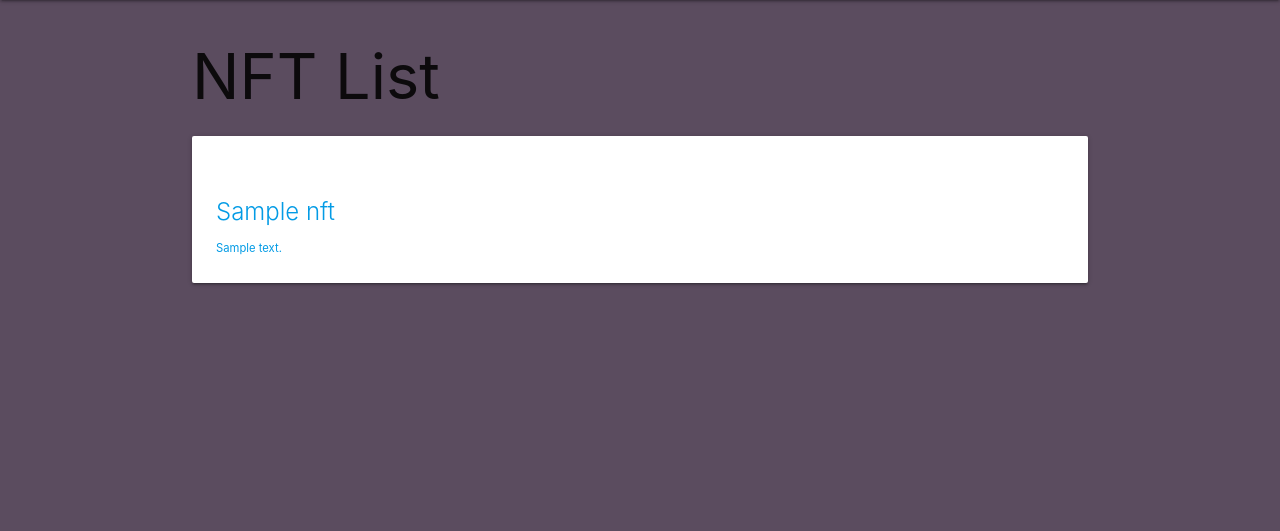
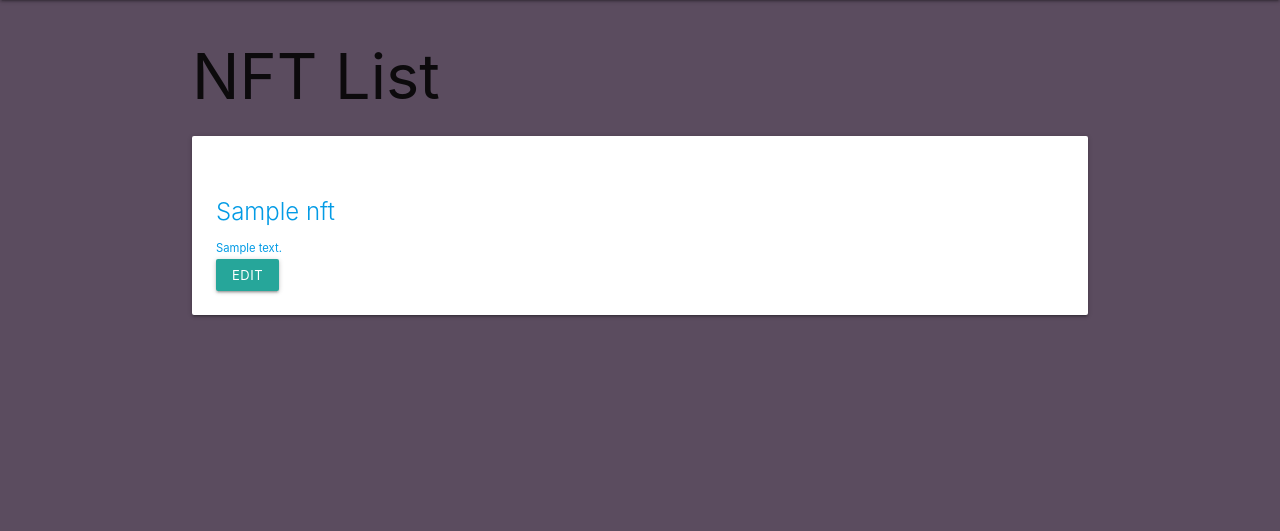
Before and after one commit to TonyPurple/nft-market--flex-44, a Django app: page /nfts/ in a window 1280 px wide. Shown: the part 64-595 px from the top of the page. Run offline with Django 4.2, Linux system fonts and the light colour scheme; a user stored in the database is signed in; tables that the repository leaves empty hold one stand-in row (values such as "Sample post").

Commit message:
add edit btn to nft card

```diff
--- a/main/templates/nfts/index.html
+++ b/main/templates/nfts/index.html
@@ -11,6 +11,7 @@
             </div>
             <h2 class="card-title">{{ nft.nft_name }}</h2>
             <p><small>{{ nft.description }}</small></p>
+            <a href="{% url 'nft_edit' nft.id %}" class="waves-effect waves-light btn-small">Edit</a>
         </div>
     </div>
 </a>
```
